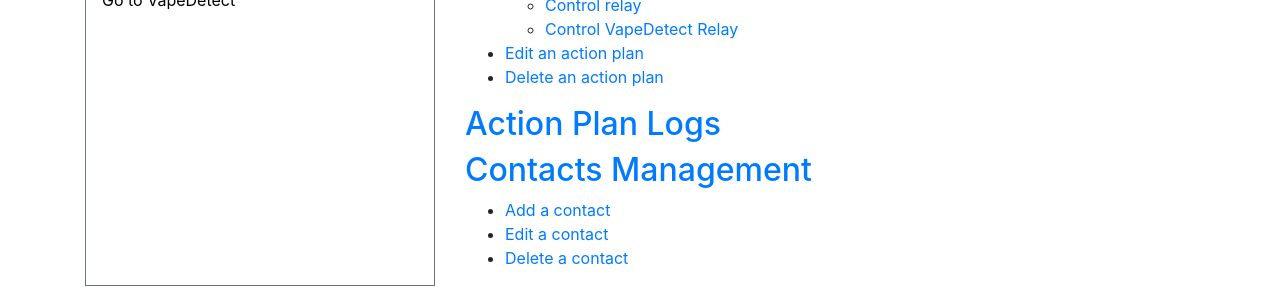
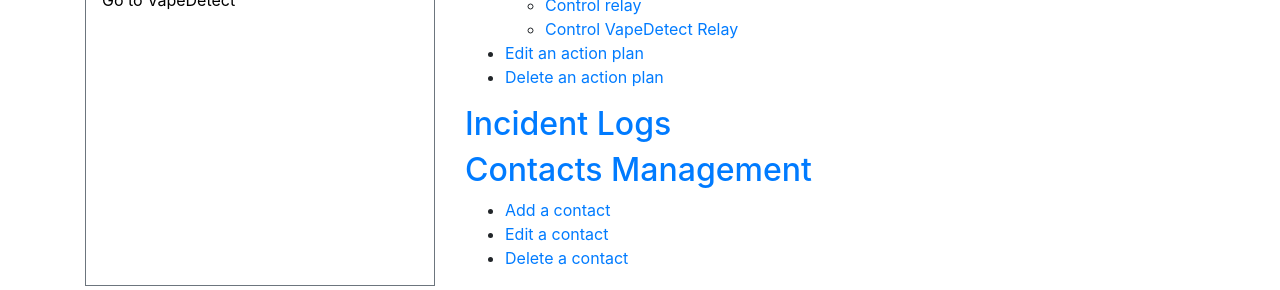
Before and after one commit to NrsSystems/docs, a Jekyll site: the page built from general-ops/index.md, in a window 1280 px wide. Shown: the part 1140-1430 px from the top of the page. Built offline with Jekyll 4.4.1, drawn with Linux system fonts in a browser that asks for light colours; our own code applies the rules of GitHub Pages for plain Markdown files.

Commit message:
Update index.md
Changed Action Plan Logs to Incident Logs and fixed the URL.

```diff
--- a/general-ops/index.md
+++ b/general-ops/index.md
@@ -35,7 +35,7 @@ See the [Digital Displays section](../digital-displays/index.md) or the [VapeDet
 - [Edit an action plan](action-plans.md#edit-an-action-plan)
 - [Delete an action plan](action-plans.md#delete-an-action-plan)
 
-## [Action Plan Logs](action-plan-logs.md)
+## [Incident Logs](incident-logs.md)
 
 ## [Contacts Management](contacts-management.md)
 - [Add a contact](contacts-management.md#add-a-contact)
```
